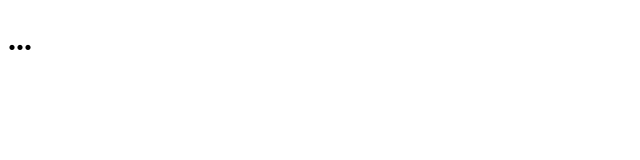
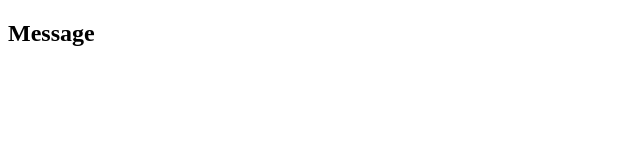
Before and after one commit to vinsonio0920/messaging-app, a React (Vite) app in the folder frontend/: page / in a window 1280 px wide. Shown: the top 160 px of the page, without its empty margins (0-640 px from the left). Built offline with nearby package versions, Linux system fonts and the light colour scheme.

Commit message:
chore: set up React Router

```diff
--- a/frontend/package.json
+++ b/frontend/package.json
@@ -11,7 +11,8 @@
   },
   "dependencies": {
     "react": "^19.2.8",
-    "react-dom": "^19.2.8"
+    "react-dom": "^19.2.8",
+    "react-router": "^7.18.2"
   },
   "devDependencies": {
     "@eslint/js": "^10.0.1",
--- a/frontend/src/App.jsx
+++ b/frontend/src/App.jsx
@@ -1,9 +1,11 @@
 function App() {
   return (
     <>
-      <h1>...</h1>
+      <nav>
+        <h1>Message</h1>
+      </nav>
     </>
   );
 }
 
-export default App;
+export { App };
--- a/frontend/src/main.jsx
+++ b/frontend/src/main.jsx
@@ -1,10 +1,13 @@
 import { StrictMode } from "react";
 import { createRoot } from "react-dom/client";
+import { createBrowserRouter, RouterProvider } from "react-router";
+import { routes } from "./routes";
 import "./index.css";
-import App from "./App.jsx";
+
+const router = createBrowserRouter(routes);
 
 createRoot(document.getElementById("root")).render(
   <StrictMode>
-    <App />
+    <RouterProvider router={router} />
   </StrictMode>,
 );
--- /dev/null
+++ b/frontend/src/routes.jsx
@@ -0,0 +1,10 @@
+import { App } from "./App.jsx";
+
+const routes = [
+  {
+    path: "/",
+    element: <App />,
+  },
+];
+
+export { routes };
```
Also changed, not shown: 1 other file (tests, documents, lock files or other folders).
